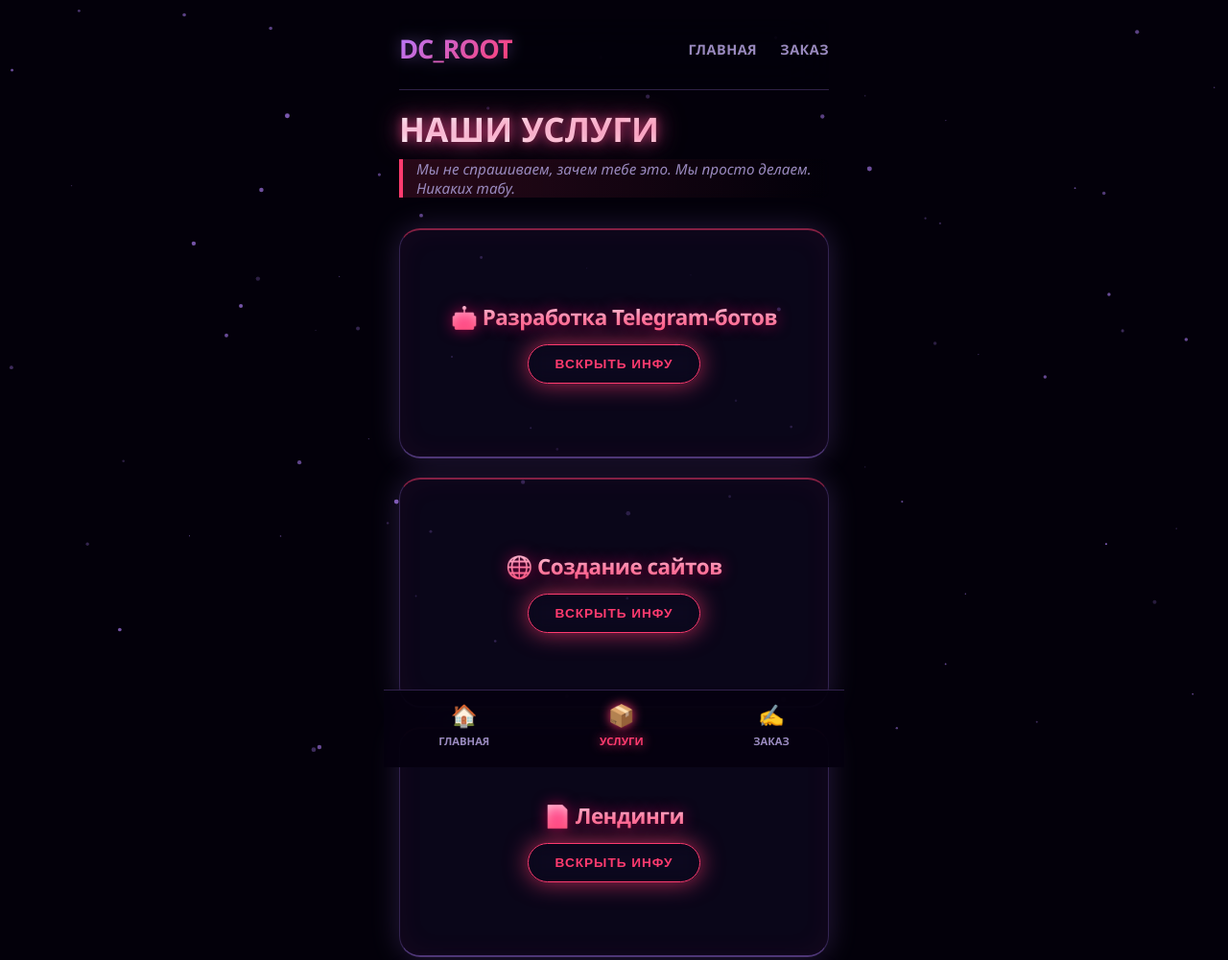
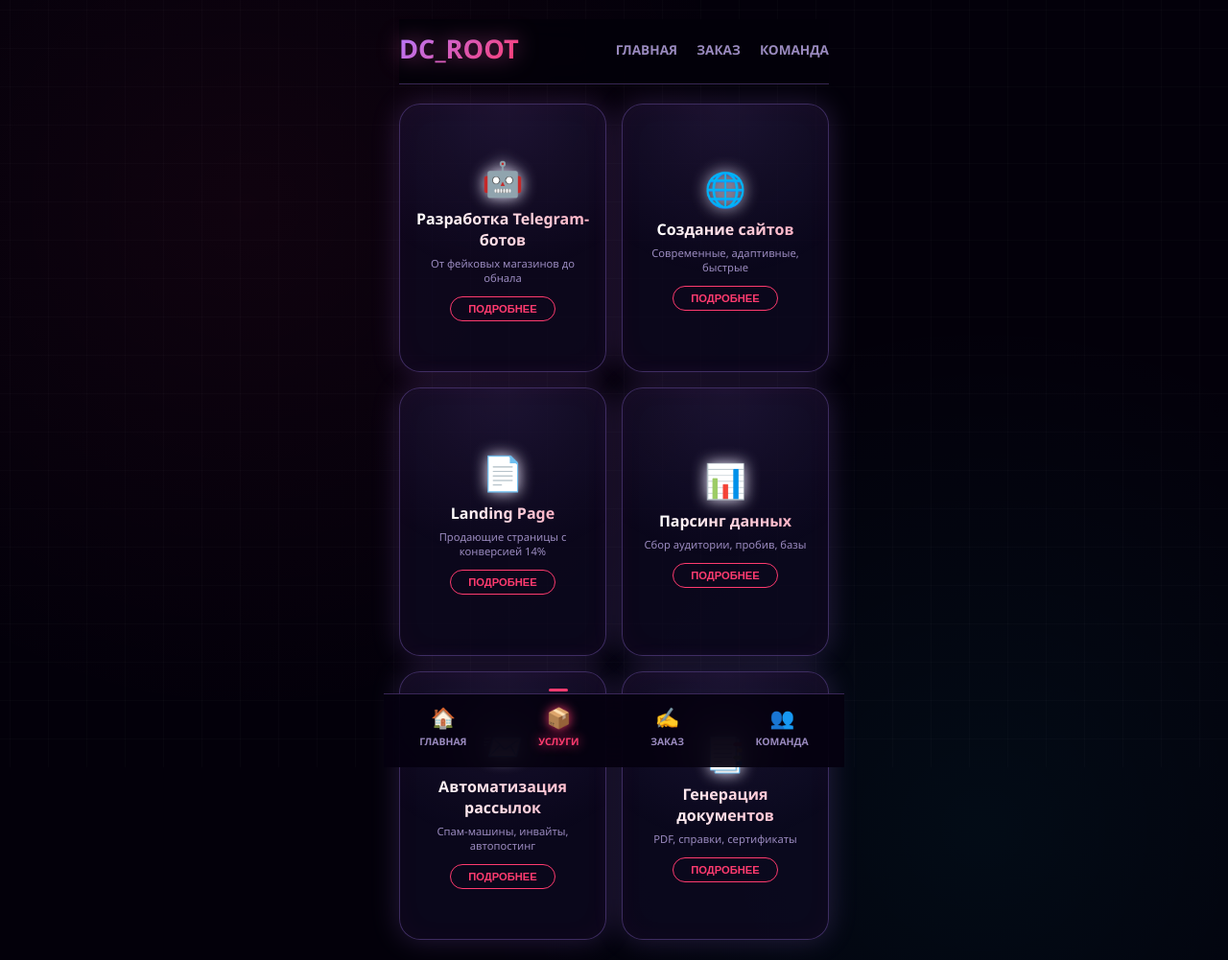
Before and after one commit to vjsjgkjsg/Fff, a plain HTML site: page product.html in a window 1280 px wide. Shown: the top 1001 px of the page at 96% size. Drawn offline with Linux system fonts and the light colour scheme.

Commit message:
Enhance product page styles and service cards
Updated CSS styles for improved visual effects and layout adjustments. Added new service cards with descriptions and prices.

```diff
--- a/product.html
+++ b/product.html
@@ -7,8 +7,8 @@
   <style>
     :root {
       --bg: #03000a;
-      --surface: rgba(15, 10, 35, 0.65);
-      --border: rgba(180, 130, 255, 0.25);
+      --surface: rgba(15, 10, 35, 0.7);
+      --border: rgba(180, 130, 255, 0.3);
       --primary: #b47aff;
       --secondary: #ff3b6f;
       --accent: #00e5ff;
@@ -25,13 +25,26 @@
       color: var(--text);
       min-height: 100vh;
       overflow-x: hidden;
+      background-image:
+        radial-gradient(circle at 20% 20%, rgba(255,59,111,0.05) 0%, transparent 40%),
+        radial-gradient(circle at 80% 80%, rgba(0,229,255,0.05) 0%, transparent 40%);
     }
-    canvas#particles {
+    /* Анимированная сетка на фоне */
+    .grid-bg {
       position: fixed;
       top: 0; left: 0;
       width: 100%; height: 100%;
+      pointer-events: none;
       z-index: 0;
-      pointer-events: none;
+      background-image:
+        linear-gradient(rgba(255,255,255,0.02) 1px, transparent 1px),
+        linear-gradient(90deg, rgba(255,255,255,0.02) 1px, transparent 1px);
+      background-size: 40px 40px;
+      animation: gridMove 20s linear infinite;
+    }
+    @keyframes gridMove {
+      0% { background-position: 0 0; }
+      100% { background-position: 40px 40px; }
     }
 
     .container {
@@ -42,98 +55,72 @@
       z-index: 1;
     }
 
-    .nav {
+    /* Шапка */
+    .header {
       display: flex;
       justify-content: space-between;
       align-items: center;
-      padding: 12px 0 24px;
+      padding: 12px 0 18px;
       position: sticky;
       top: 0;
-      background: rgba(3,0,10,0.8);
+      background: rgba(3,0,10,0.85);
       backdrop-filter: blur(25px);
       -webkit-backdrop-filter: blur(25px);
-      z-index: 10;
+      z-index: 20;
       border-bottom: 1px solid var(--border);
+      margin-bottom: 20px;
     }
     .logo {
       font-size: 1.7rem;
       font-weight: 900;
-      letter-spacing: -1px;
       background: linear-gradient(135deg, var(--primary), var(--secondary));
       -webkit-background-clip: text;
       -webkit-text-fill-color: transparent;
-      background-clip: text;
       filter: drop-shadow(0 0 8px rgba(180,130,255,0.4));
+      animation: logoPulse 3s infinite;
+    }
+    @keyframes logoPulse {
+      0%, 100% { filter: drop-shadow(0 0 8px rgba(180,130,255,0.4)); }
+      50% { filter: drop-shadow(0 0 16px rgba(255,59,111,0.8)); }
     }
     .nav-links a {
       color: var(--muted);
       text-decoration: none;
       font-weight: 700;
-      font-size: 0.9rem;
-      margin-left: 20px;
-      transition: all 0.3s;
+      font-size: 0.85rem;
+      margin-left: 16px;
+      transition: 0.3s;
       text-transform: uppercase;
-      letter-spacing: 0.5px;
-    }
-    .nav-links a:active {
-      color: var(--secondary);
-      text-shadow: 0 0 8px var(--secondary);
     }
 
-    .page-title {
-      font-size: 2.2rem;
-      font-weight: 900;
-      margin: 16px 0 8px;
-      text-transform: uppercase;
-      background: linear-gradient(to right, #fff, #ffb3c6);
-      -webkit-background-clip: text;
-      -webkit-text-fill-color: transparent;
-      background-clip: text;
-      filter: drop-shadow(0 0 12px rgba(255,59,111,0.5));
-      animation: glitchText 3s infinite;
-    }
-    @keyframes glitchText {
-      0%, 100% { text-shadow: 0 0 10px rgba(255,59,111,0.5), 0 0 20px rgba(180,130,255,0.3); }
-      5% { text-shadow: -2px 0 red, 2px 0 cyan; }
-      8% { text-shadow: 2px 0 red, -2px 0 cyan; }
-      10% { text-shadow: 0 0 10px rgba(255,59,111,0.5), 0 0 20px rgba(180,130,255,0.3); }
-    }
-    .page-subtitle {
-      color: var(--muted);
-      margin-bottom: 32px;
-      font-size: 0.95rem;
-      font-style: italic;
-      border-left: 4px solid var(--secondary);
-      padding-left: 14px;
-      background: linear-gradient(90deg, rgba(255,59,111,0.15), transparent);
-      backdrop-filter: blur(5px);
-      border-radius: 0 8px 8px 0;
+    /* Секция услуг — сетка 2x3 */
+    .services-grid {
+      display: grid;
+      grid-template-columns: 1fr 1fr;
+      gap: 16px;
+      perspective: 1000px;
     }
 
-    /* Карточки */
+    /* Карточка с 3D-эффектом */
     .flip-card {
-      perspective: 1200px;
-      margin-bottom: 20px;
-      animation: fadeUp 0.6s cubic-bezier(0.16, 1, 0.3, 1) both;
+      height: 280px; /* компактно, но с запасом для переворота */
+      position: relative;
+      cursor: pointer;
+      transition: transform 0.2s ease;
     }
-    .flip-card:nth-child(1) { animation-delay: 0.15s; }
-    .flip-card:nth-child(2) { animation-delay: 0.25s; }
-    .flip-card:nth-child(3) { animation-delay: 0.35s; }
-    .flip-card:nth-child(4) { animation-delay: 0.45s; }
-    .flip-card:nth-child(5) { animation-delay: 0.55s; }
-    .flip-card:nth-child(6) { animation-delay: 0.65s; }
-    .flip-card:nth-child(7) { animation-delay: 0.75s; }
-    @keyframes fadeUp {
-      from { opacity: 0; transform: translateY(30px) scale(0.96); }
-      to { opacity: 1; transform: translateY(0) scale(1); }
-    }
-
     .flip-card-inner {
       position: relative;
       width: 100%;
-      height: 240px;
-      transition: transform 0.6s cubic-bezier(0.4, 0, 0.2, 1);
+      height: 100%;
+      text-align: center;
+      transition: transform 0.5s cubic-bezier(0.4, 0, 0.2, 1);
       transform-style: preserve-3d;
+      border-radius: var(--radius);
+      background: var(--surface);
+      border: 1px solid var(--border);
+      backdrop-filter: blur(25px);
+      -webkit-backdrop-filter: blur(25px);
+      box-shadow: var(--card-glow), inset 0 0 30px rgba(255,59,111,0.03);
     }
     .flip-card.flipped .flip-card-inner {
       transform: rotateY(180deg);
@@ -142,106 +129,119 @@
     .flip-card-front,
     .flip-card-back {
       position: absolute;
-      inset: 0;
+      width: 100%;
+      height: 100%;
+      -webkit-backface-visibility: hidden;
       backface-visibility: hidden;
       border-radius: var(--radius);
-      background: var(--surface);
-      border: 1px solid var(--border);
-      backdrop-filter: blur(25px);
-      -webkit-backdrop-filter: blur(25px);
-      box-shadow: var(--card-glow), inset 0 0 30px rgba(255,59,111,0.05);
       display: flex;
       flex-direction: column;
+      align-items: center;
       justify-content: center;
-      align-items: center;
-      padding: 24px 22px;
-      text-align: center;
-      transition: box-shadow 0.3s;
+      padding: 18px 12px;
     }
     .flip-card-front {
-      border-top: 2px solid rgba(255,59,111,0.5);
-      border-bottom: 2px solid rgba(180,130,255,0.4);
+      /* лицевая сторона */
+      background: radial-gradient(circle at 50% 0%, rgba(180,130,255,0.1), transparent 60%);
     }
     .flip-card-back {
+      /* оборотная сторона */
+      background: radial-gradient(circle at 50% 100%, rgba(255,59,111,0.1), transparent 60%);
       transform: rotateY(180deg);
       justify-content: space-between;
       text-align: left;
-      align-items: stretch;
       overflow-y: auto;
-      border-top: 2px solid var(--accent);
-      border-bottom: 2px solid var(--secondary);
     }
 
+    .service-icon {
+      font-size: 2.2rem;
+      margin-bottom: 8px;
+      filter: drop-shadow(0 0 8px currentColor);
+    }
     .flip-card-front h3 {
-      font-size: 1.4rem;
-      font-weight: 800;
-      margin-bottom: 14px;
-      line-height: 1.3;
-      background: linear-gradient(to bottom, #ffe6f0, #ff6688);
+      font-size: 1rem;
+      font-weight: 700;
+      margin-bottom: 6px;
+      background: linear-gradient(to right, #fff, #ffb3c6);
       -webkit-background-clip: text;
       -webkit-text-fill-color: transparent;
-      background-clip: text;
-      text-shadow: 0 0 15px rgba(255,0,100,0.6);
-      letter-spacing: -0.5px;
     }
-    .btn-toggle {
-      padding: 12px 28px;
+    .flip-card-front .short-desc {
+      font-size: 0.7rem;
+      color: var(--muted);
+      margin-bottom: 12px;
+    }
+    .btn-flip {
+      padding: 6px 18px;
+      border: 1px solid var(--secondary);
       background: transparent;
-      border: 1.5px solid var(--secondary);
       color: var(--secondary);
-      border-radius: 50px;
-      font-weight: 800;
-      font-size: 0.85rem;
-      cursor: pointer;
-      transition: all 0.25s;
+      border-radius: 30px;
+      font-weight: 700;
+      font-size: 0.7rem;
+      transition: 0.3s;
       text-transform: uppercase;
-      letter-spacing: 1px;
-      backdrop-filter: blur(10px);
-      box-shadow: 0 0 12px rgba(255,59,111,0.3);
-      animation: pulseBtn 2s infinite;
     }
-    @keyframes pulseBtn {
-      0% { box-shadow: 0 0 8px rgba(255,59,111,0.3); }
-      50% { box-shadow: 0 0 25px rgba(255,59,111,0.7); }
-      100% { box-shadow: 0 0 8px rgba(255,59,111,0.3); }
-    }
-    .btn-toggle:active {
-      background: rgba(255,59,111,0.2);
-      transform: scale(0.95);
-      box-shadow: 0 0 30px rgba(255,59,111,0.9);
+    .btn-flip:hover {
+      background: rgba(255,59,111,0.15);
+      box-shadow: 0 0 15px rgba(255,59,111,0.4);
     }
 
     .flip-card-back .back-content {
+      width: 100%;
       height: 100%;
       display: flex;
       flex-direction: column;
+      padding: 4px 0;
     }
     .flip-card-back .back-content p {
-      font-size: 0.9rem;
+      font-size: 0.75rem;
       color: var(--muted);
-      line-height: 1.6;
-      margin-bottom: 16px;
+      line-height: 1.5;
+      margin-bottom: 10px;
       flex: 1;
+    }
+    .price-tag {
+      display: inline-block;
+      background: rgba(0, 229, 255, 0.1);
+      border: 1px solid rgba(0, 229, 255, 0.3);
+      border-radius: 50px;
+      padding: 4px 12px;
+      font-size: 0.75rem;
+      font-weight: 700;
+      color: var(--accent);
+      align-self: flex-start;
+      margin-bottom: 10px;
     }
     .btn-back {
       align-self: flex-end;
-      padding: 8px 22px;
-      background: rgba(180,130,255,0.15);
+      padding: 5px 15px;
       border: 1px solid var(--border);
+      background: rgba(180,130,255,0.1);
       color: var(--text);
-      border-radius: 50px;
-      font-weight: 700;
-      font-size: 0.8rem;
+      border-radius: 30px;
+      font-weight: 600;
+      font-size: 0.7rem;
       cursor: pointer;
-      transition: all 0.2s;
-      text-transform: uppercase;
+      transition: 0.3s;
     }
-    .btn-back:active {
-      background: rgba(180,130,255,0.35);
-      border-color: var(--primary);
+    .btn-back:hover {
+      background: rgba(180,130,255,0.2);
     }
 
-    /* Нижняя навигация */
+    /* Анимация появления */
+    @keyframes fadeUp {
+      from { opacity: 0; transform: translateY(20px); }
+      to { opacity: 1; transform: translateY(0); }
+    }
+    .flip-card:nth-child(1) { animation: fadeUp 0.5s 0.1s both; }
+    .flip-card:nth-child(2) { animation: fadeUp 0.5s 0.2s both; }
+    .flip-card:nth-child(3) { animation: fadeUp 0.5s 0.3s both; }
+    .flip-card:nth-child(4) { animation: fadeUp 0.5s 0.4s both; }
+    .flip-card:nth-child(5) { animation: fadeUp 0.5s 0.5s both; }
+    .flip-card:nth-child(6) { animation: fadeUp 0.5s 0.6s both; }
+
+    /* Нижняя панель */
     .bottom-nav {
       position: fixed;
       bottom: 0; left: 0; right: 0;
@@ -259,7 +259,7 @@
     .bottom-nav a {
       text-decoration: none;
       color: var(--muted);
-      font-size: 0.7rem;
+      font-size: 0.65rem;
       font-weight: 700;
       display: flex;
       flex-direction: column;
@@ -272,36 +272,48 @@
       color: var(--secondary);
       text-shadow: 0 0 12px var(--secondary);
     }
-    .bottom-nav a .icon {
-      font-size: 1.4rem;
+    .bottom-nav a.active::after {
+      content: '';
+      position: absolute;
+      top: -6px;
+      width: 20px;
+      height: 3px;
+      background: var(--secondary);
+      border-radius: 2px;
     }
+    .bottom-nav a .icon { font-size: 1.3rem; }
   </style>
 </head>
 <body>
-  <canvas id="particles"></canvas>
+  <div class="grid-bg"></div>
+
   <div class="container">
-    <nav class="nav">
-      <div class="logo">DC_ROOT</div>
+    <!-- Шапка -->
+    <header class="header">
+      <span class="logo">DC_ROOT</span>
       <div class="nav-links">
         <a href="index.html">Главная</a>
         <a href="zakaz.html">Заказ</a>
+        <a href="comand.html">Команда</a>
       </div>
-    </nav>
+    </header>
 
-    <h1 class="page-title">НАШИ УСЛУГИ</h1>
-    <p class="page-subtitle">Мы не спрашиваем, зачем тебе это. Мы просто делаем. Никаких табу.</p>
-
+    <!-- Услуги -->
+    <div class="services-grid">
       <!-- Карточка 1 -->
       <div class="flip-card" id="card1">
         <div class="flip-card-inner">
           <div class="flip-card-front">
-          <h3>🤖 Разработка Telegram-ботов</h3>
-          <button class="btn-toggle" onclick="flipCard('card1')">Вскрыть инфу</button>
+            <span class="service-icon">🤖</span>
+            <h3>Разработка Telegram-ботов</h3>
+            <p class="short-desc">От фейковых магазинов до обнала</p>
+            <button class="btn-flip" onclick="flip('card1')">Подробнее</button>
           </div>
           <div class="flip-card-back">
             <div class="back-content">
-            <p>Кодим ботов под любые схемы: от фейковых магазинов до автоматических обнальщиков. Бот-сети для накрутки, спама, фишинга. Анонимность и защита от блокировок — в комплекте.</p>
-            <button class="btn-back" onclick="flipCard('card1')">← Закрыть</button>
+              <p>• Автоматизация бизнеса<br>• Приём заявок и заказов<br>• Интернет-магазины<br>• Платёжные системы<br>• Личные кабинеты с подписками<br>• Интеграция с любыми API</p>
+              <span class="price-tag">от $900</span>
+              <button class="btn-back" onclick="flip('card1')">← Назад</button>
             </div>
           </div>
         </div>
@@ -311,13 +323,16 @@
       <div class="flip-card" id="card2">
         <div class="flip-card-inner">
           <div class="flip-card-front">
-          <h3>🌐 Создание сайтов</h3>
-          <button class="btn-toggle" onclick="flipCard('card2')">Вскрыть инфу</button>
+            <span class="service-icon">🌐</span>
+            <h3>Создание сайтов</h3>
+            <p class="short-desc">Современные, адаптивные, быстрые</p>
+            <button class="btn-flip" onclick="flip('card2')">Подробнее</button>
           </div>
           <div class="flip-card-back">
             <div class="back-content">
-            <p>Скам-проекты под ключ: от однодневок до неубиваемых порталов. Обход антифрода, анонимная регистрация, скрытые платёжные шлюзы. Твой сайт — твои правила.</p>
-            <button class="btn-back" onclick="flipCard('card2')">← Закрыть</button>
+              <p>• Корпоративные сайты<br>• Интернет-магазины<br>• Каталоги услуг<br>• Порталы и веб-сервисы<br>• Визитки компаний</p>
+              <span class="price-tag">от $500</span>
+              <button class="btn-back" onclick="flip('card2')">← Назад</button>
             </div>
           </div>
         </div>
@@ -327,13 +342,16 @@
       <div class="flip-card" id="card3">
         <div class="flip-card-inner">
           <div class="flip-card-front">
-          <h3>📄 Лендинги</h3>
-          <button class="btn-toggle" onclick="flipCard('card3')">Вскрыть инфу</button>
+            <span class="service-icon">📄</span>
+            <h3>Landing Page</h3>
+            <p class="short-desc">Продающие страницы с конверсией 14%</p>
+            <button class="btn-flip" onclick="flip('card3')">Подробнее</button>
           </div>
           <div class="flip-card-back">
             <div class="back-content">
-            <p>Продающие страницы, выжимающие бабки из жадности и страха. Идеально для инфоцыган, фейковых курсов, сбора предоплат. Конверсия выше крыши.</p>
-            <button class="btn-back" onclick="flipCard('card3')">← Закрыть</button>
+              <p>• Продажа товаров и услуг<br>• Рекламные кампании<br>• Сбор заявок и лидов<br>• Презентация проектов</p>
+              <span class="price-tag">от $500</span>
+              <button class="btn-back" onclick="flip('card3')">← Назад</button>
             </div>
           </div>
         </div>
@@ -343,13 +361,16 @@
       <div class="flip-card" id="card4">
         <div class="flip-card-inner">
           <div class="flip-card-front">
-          <h3>📊 Парсинг / пробив</h3>
-          <button class="btn-toggle" onclick="flipCard('card4')">Вскрыть инфу</button>
+            <span class="service-icon">📊</span>
+            <h3>Парсинг данных</h3>
+            <p class="short-desc">Сбор аудитории, пробив, базы</p>
+            <button class="btn-flip" onclick="flip('card4')">Подробнее</button>
           </div>
           <div class="flip-card-back">
             <div class="back-content">
-            <p>Сливаем любые открытые данные: контакты, переписки, аудитории. Пробив по нику/номеру/почте. Готовые скрипты или индивидуальный инструмент.</p>
-            <button class="btn-back" onclick="flipCard('card4')">← Закрыть</button>
+              <p>• Сбор открытых контактов<br>• Анализ целевой аудитории<br>• Формирование баз данных<br>• Индивидуальные парсеры</p>
+              <span class="price-tag">от $300</span>
+              <button class="btn-back" onclick="flip('card4')">← Назад</button>
             </div>
           </div>
         </div>
@@ -359,13 +380,16 @@
       <div class="flip-card" id="card5">
         <div class="flip-card-inner">
           <div class="flip-card-front">
-          <h3>📨 Массовые рассылки</h3>
-          <button class="btn-toggle" onclick="flipCard('card5')">Вскрыть инфу</button>
+            <span class="service-icon">📨</span>
+            <h3>Автоматизация рассылок</h3>
+            <p class="short-desc">Спам-машины, инвайты, автопостинг</p>
+            <button class="btn-flip" onclick="flip('card5')">Подробнее</button>
           </div>
           <div class="flip-card-back">
             <div class="back-content">
-            <p>Спам-машины без лимитов. Инвайты, постинг в сотни чатов, авто-фермы аккаунтов. Работаем даже с запрещёнными методами.</p>
-            <button class="btn-back" onclick="flipCard('card5')">← Закрыть</button>
+              <p>• Настройка сценариев рассылок<br>• Работа с группами и чатами<br>• Гибкая фильтрация<br>• Полная автоматизация</p>
+              <span class="price-tag">от $400</span>
+              <button class="btn-back" onclick="flip('card5')">← Назад</button>
             </div>
           </div>
         </div>
@@ -375,99 +399,36 @@
       <div class="flip-card" id="card6">
         <div class="flip-card-inner">
           <div class="flip-card-front">
-          <h3>📋 Клонирование групп</h3>
-          <button class="btn-toggle" onclick="flipCard('card6')">Вскрыть инфу</button>
+            <span class="service-icon">📑</span>
+            <h3>Генерация документов</h3>
+            <p class="short-desc">PDF, справки, сертификаты</p>
+            <button class="btn-flip" onclick="flip('card6')">Подробнее</button>
           </div>
           <div class="flip-card-back">
             <div class="back-content">
-            <p>Полная копия чужих каналов в реальном времени. Воровство контента, слежка, зеркала. Никто не заметит подмены.</p>
-            <button class="btn-back" onclick="flipCard('card6')">← Закрыть</button>
+              <p>• Генерация PDF-документов<br>• Автозаполнение данных<br>• Редактирование шаблонов<br>• Отчёты, справки, бланки</p>
+              <span class="price-tag">от $350</span>
+              <button class="btn-back" onclick="flip('card6')">← Назад</button>
             </div>
-        </div>
-      </div>
-    </div>
-
-    <!-- Карточка 7 -->
-    <div class="flip-card" id="card7">
-      <div class="flip-card-inner">
-        <div class="flip-card-front">
-          <h3>📑 Генерация документов</h3>
-          <button class="btn-toggle" onclick="flipCard('card7')">Вскрыть инфу</button>
-        </div>
-        <div class="flip-card-back">
-          <div class="back-content">
-            <p>Любые справки, сертификаты, выписки, счета. Подделка? Мы называем это «помощь с бумагами». Абсолютная конфиденциальность.</p>
-            <button class="btn-back" onclick="flipCard('card7')">← Закрыть</button>
           </div>
         </div>
       </div>
     </div>
   </div>
 
+  <!-- Нижняя панель -->
   <div class="bottom-nav">
     <a href="index.html"><span class="icon">🏠</span> Главная</a>
     <a href="product.html" class="active"><span class="icon">📦</span> Услуги</a>
     <a href="zakaz.html"><span class="icon">✍️</span> Заказ</a>
+    <a href="comand.html"><span class="icon">👥</span> Команда</a>
   </div>
 
   <script>
-    // Частицы фона
-    (function() {
-      const canvas = document.getElementById('particles');
-      const ctx = canvas.getContext('2d');
-      let particles = [];
-      const resize = () => {
-        canvas.width = window.innerWidth;
-        canvas.height = window.innerHeight;
-      };
-      window.addEventListener('resize', resize);
-      resize();
-
-      class Particle {
-        constructor() {
-          this.reset();
-        }
-        reset() {
-          this.x = Math.random() * canvas.width;
-          this.y = Math.random() * canvas.height;
-          this.size = Math.random() * 2 + 0.5;
-          this.speedX = (Math.random() - 0.5) * 0.4;
-          this.speedY = (Math.random() - 0.5) * 0.4;
-          this.opacity = Math.random() * 0.5 + 0.2;
-        }
-        update() {
-          this.x += this.speedX;
-          this.y += this.speedY;
-          if (this.x < 0 || this.x > canvas.width ||
-              this.y < 0 || this.y > canvas.height) {
-            this.reset();
-          }
-        }
-        draw() {
-          ctx.beginPath();
-          ctx.arc(this.x, this.y, this.size, 0, Math.PI * 2);
-          ctx.fillStyle = `rgba(180, 130, 255, ${this.opacity})`;
-          ctx.fill();
-        }
-      }
-
-      for (let i = 0; i < 80; i++) {
-        particles.push(new Particle());
-      }
-
-      function animate() {
-        ctx.clearRect(0, 0, canvas.width, canvas.height);
-        particles.forEach(p => {
-          p.update();
-          p.draw();
-        });
-        requestAnimationFrame(animate);
-      }
-      animate();
-    })();
-
-    function flipCard(id) {
-      document.getElementById(id).classList.toggle('flipped');
+    // Переворот карточки
+    function flip(cardId) {
+      const card = document.getElementById(cardId);
+      card.classList.toggle('flipped');
     }
   </script>
 </body>
```
Lines whose indentation alone changed are shown as unchanged.
